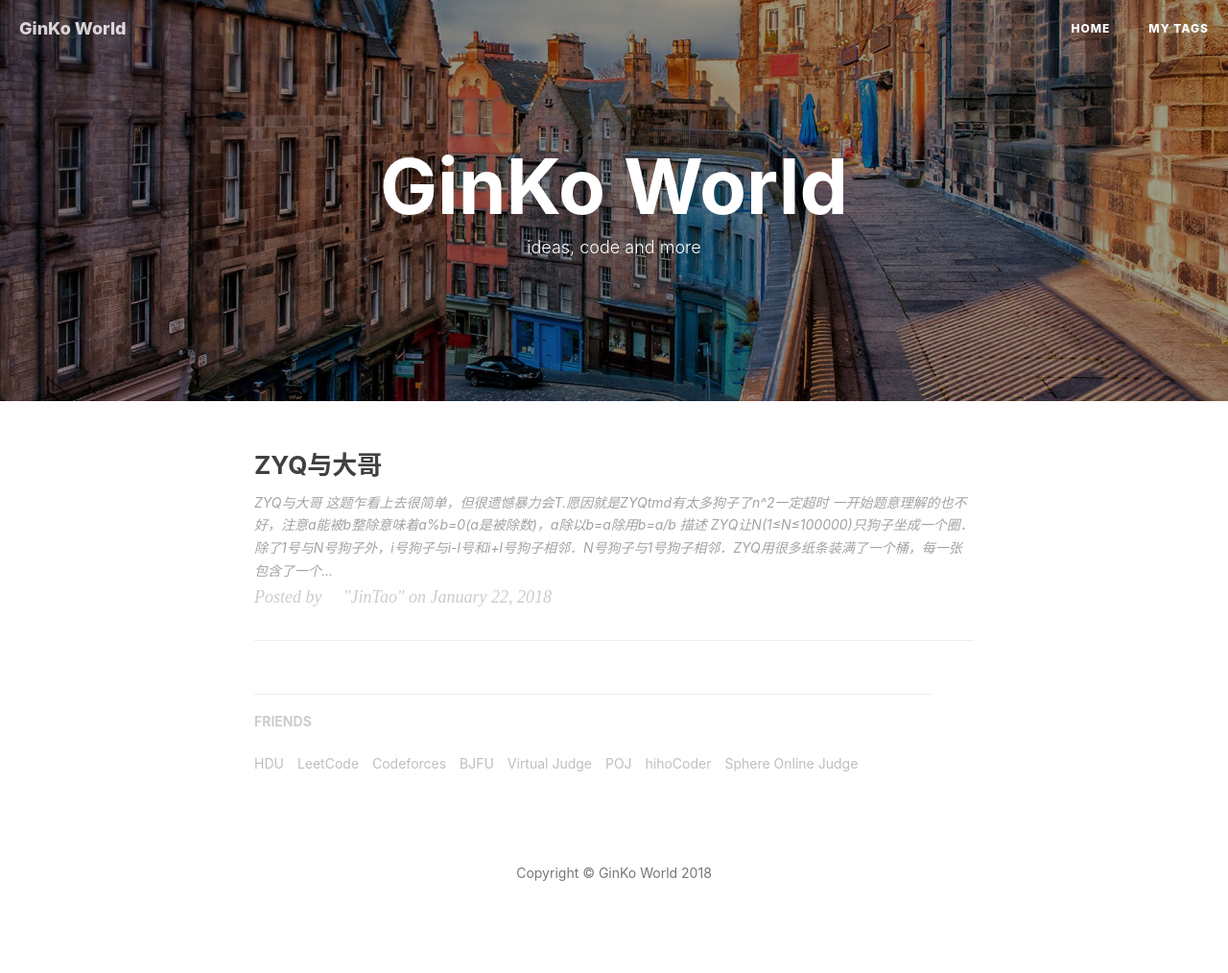
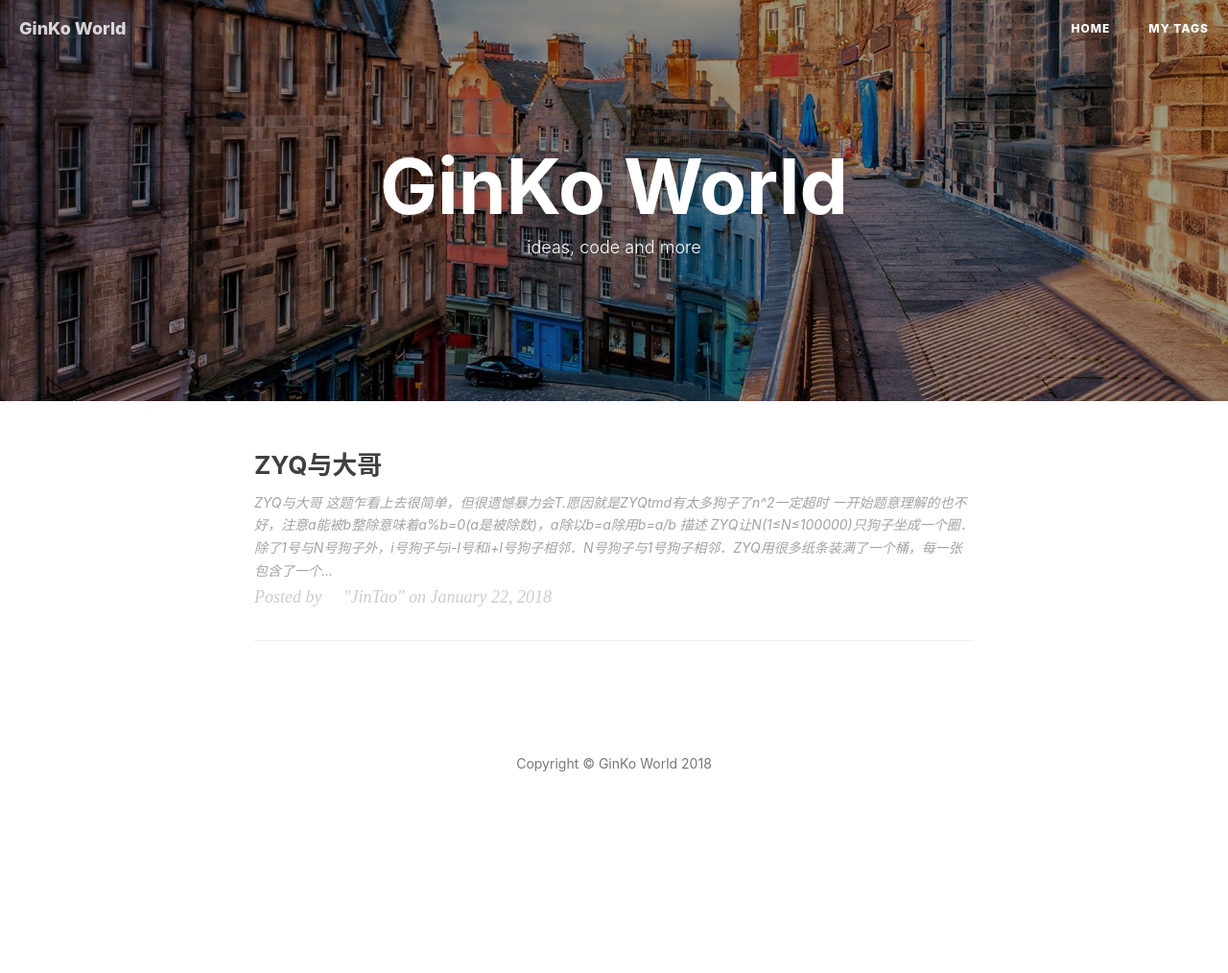
Before and after one commit to pandaKINandQUEEN/GinKo-BFU.github.io, a Jekyll site: the page built from index.html, in a window 1280 px wide. Shown: the whole page at 96% size. Built offline with Jekyll 4.4.1, drawn with Linux system fonts in a browser that asks for light colours; nearby versions of some CDN libraries; the list of posts is cut into pages by our own code; comment, search, counter and statistics services are not loaded; after the commit the page ends 900 px from its top, so only the background shows below that.

Commit message:
Update _config.yml

```diff
--- a/_config.yml
+++ b/_config.yml
@@ -98,33 +98,7 @@ service-worker: true
 
 
 # Friends
-friends: [
-{
-        title: "HDU",
-        href: "http://acm.hdu.edu.cn/"
-    },{
-        title: "LeetCode",
-        href: "https://leetcode-cn.com/"
-    },{
-        title: "Codeforces",
-        href: "http://codeforces.com/"
-    },{
-        title: "BJFU",
-        href: "http://www.bjfuacm.com/"
-    },{
-        title: "Virtual Judge",
-        href: "https://vjudge.net/"
-    },{
-        title: "POJ",
-        href: "http://poj.org/"
-    },{
-        title: "hihoCoder",
-        href: "https://hihocoder.com/hiho"
-    },{
-        title: "Sphere Online Judge",
-        href: "http://www.spoj.com/"
-    }
-]
+
 
 anchorjs: true                          # if you want to customize anchor. check out line:181 of `post.html`
 anchorjs-visible: hover
```
